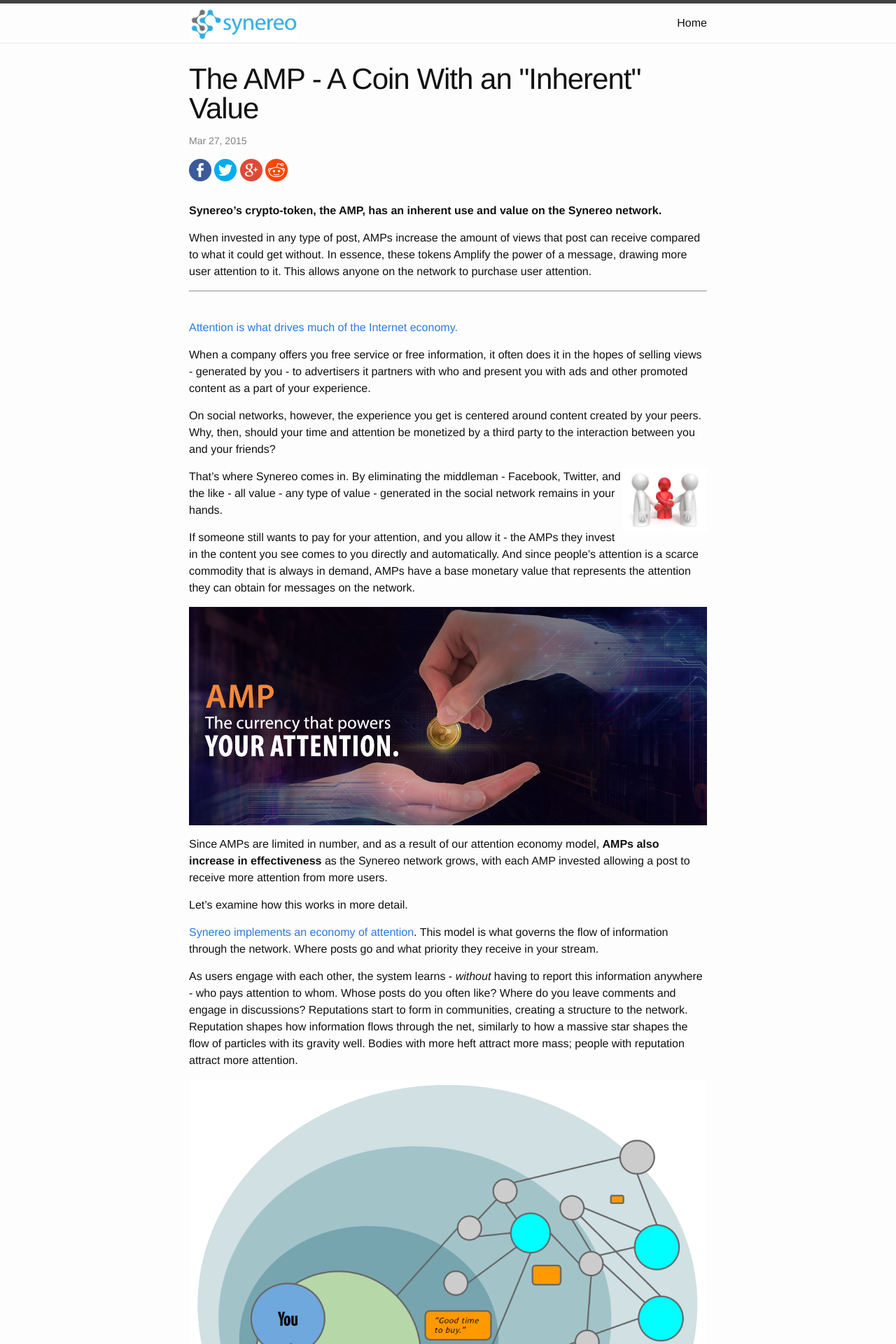
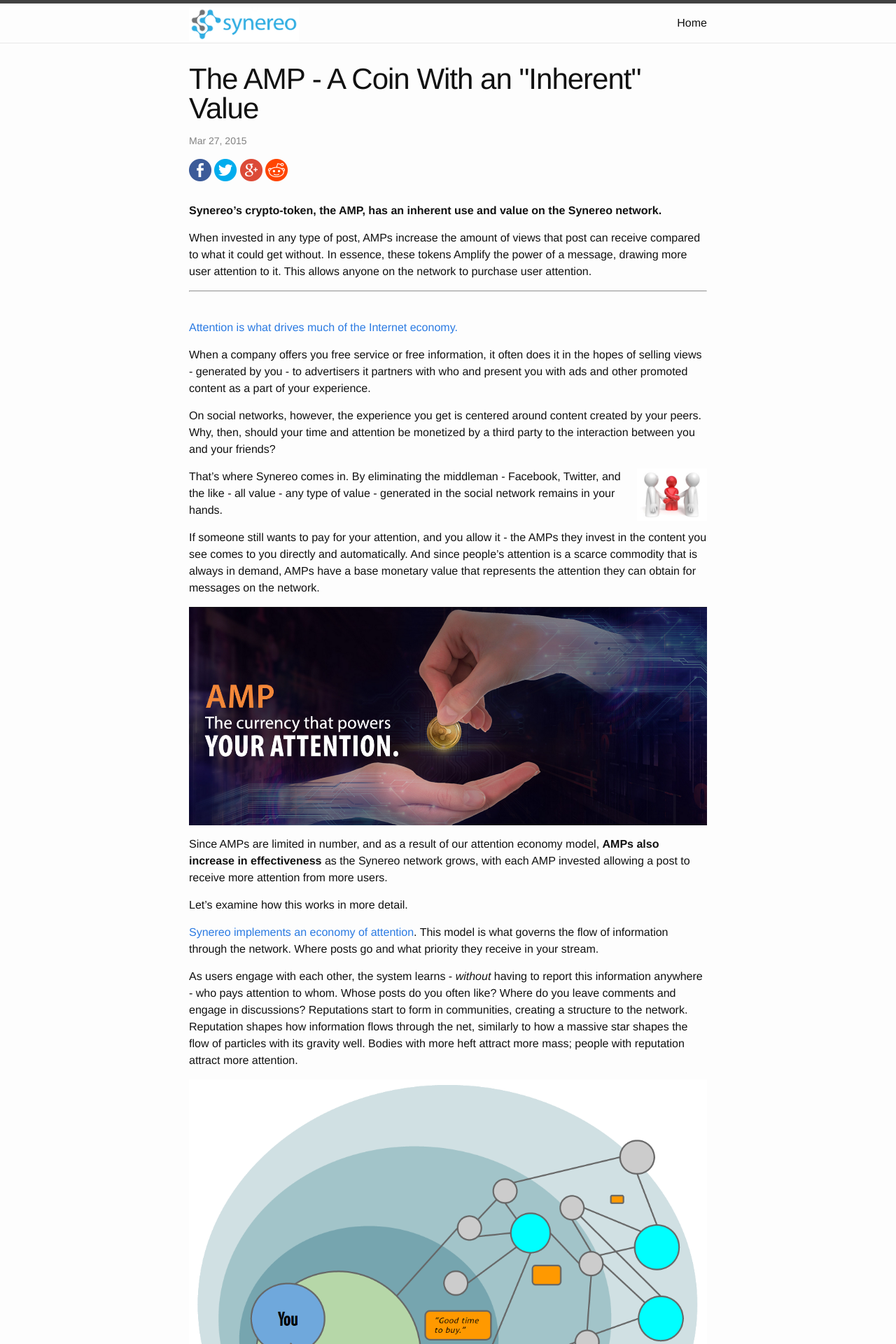
Before and after one commit to synereo/blog.synereo.com, a Jekyll site: the page built from _posts/2015-03-28-how-amps-work.markdown, in a window 1280 px wide. Shown: the top 1920 px of the page at 70% size. Built offline with Jekyll 4.4.1, drawn with Linux system fonts in a browser that asks for light colours; a script that is not in the unit is left out.

Commit message:
smaller handshake pic

```diff
--- a/_posts/2015-03-28-how-amps-work.markdown
+++ b/_posts/2015-03-28-how-amps-work.markdown
@@ -18,7 +18,7 @@
 
 On social networks, however, the experience you get is centered around content created by your peers. Why, then, should your time and attention be monetized by a third party to the interaction between you and your friends?
 
-![img](/img/uploads/ppl.jpg){: style="float: right; width: 120px;"}
+![img](/img/uploads/ppl.jpg){: style="float: right; width: 100px;"}
 
 That’s where Synereo comes in. By eliminating the middleman - Facebook, Twitter, and the like - all value - any type of value - generated in the social network remains in your hands.
 
```
